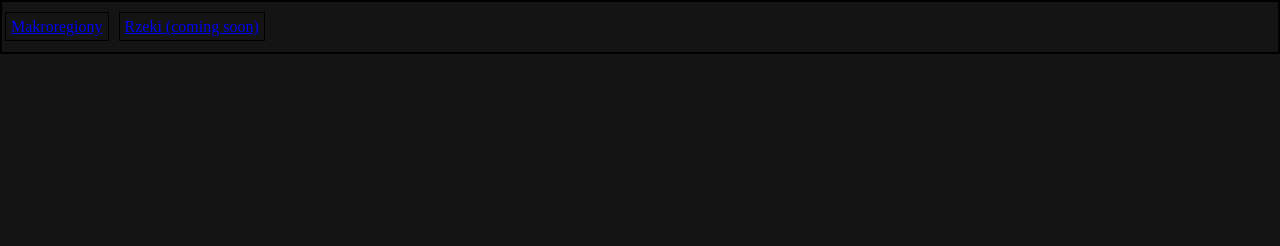
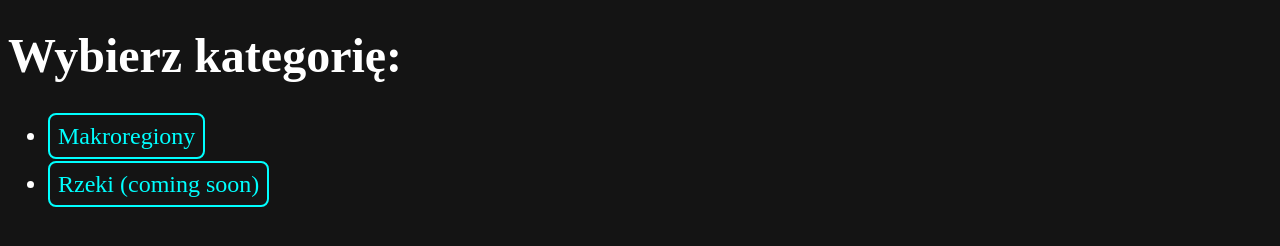
Before and after one commit to Bejmach/MapOfPoland, a plain HTML site: page docs/index.html in a window 1280 px wide. Drawn offline with Linux system fonts and the light colour scheme.

Commit message:
Upgrade the main menu

```diff
--- a/docs/index.html
+++ b/docs/index.html
@@ -1,15 +1,23 @@
 <!DOCTYPE html>
 <html lang="pl">
+
 <head>
 	<meta charset="UTF-8">
 	<meta name="viewport" content="width=device-width, initial-scale=1.0">
 	<title>PolandMap</title>
-		<link rel="stylesheet" href="style.css">
+	<link rel="stylesheet" href="menu_style.css">
 </head>
+
 <body>
-		<nav>
+	<h1>Wybierz kategorię:</h1>
+	<ul>
+		<li>
 			<a href="makroregiony.html">Makroregiony</a>
+		</li>
+		<li>
 			<a href="rzeki.html">Rzeki (coming soon)</a>
-		</nav>
+		</li>
+	</ul>
 </body>
+
 </html>
--- /dev/null
+++ b/docs/menu_style.css
@@ -0,0 +1,20 @@
+body {
+    background-color: rgb(20, 20, 20);
+    color: white;
+    font-size: 1.5em;
+    line-height: 2em;
+}
+
+a {
+    color: cyan;
+    text-decoration: none;
+    border: 2px solid cyan;
+    border-radius: 8px;
+    padding: 8px;
+}
+
+a:hover {
+    background-color: cyan;
+    color: black;
+    transition: background-color 200ms, color 200ms;
+}
--- a/docs/style.css
+++ b/docs/style.css
@@ -5,12 +5,6 @@
 		justify-content: center;
 		display: flex;
 	}
-}
-
-nav {
-	border: solid black 2px;
-	height: 50px;
-	align-content: center;
 }
 
 body {
```
Lines whose indentation alone changed are shown as unchanged.
